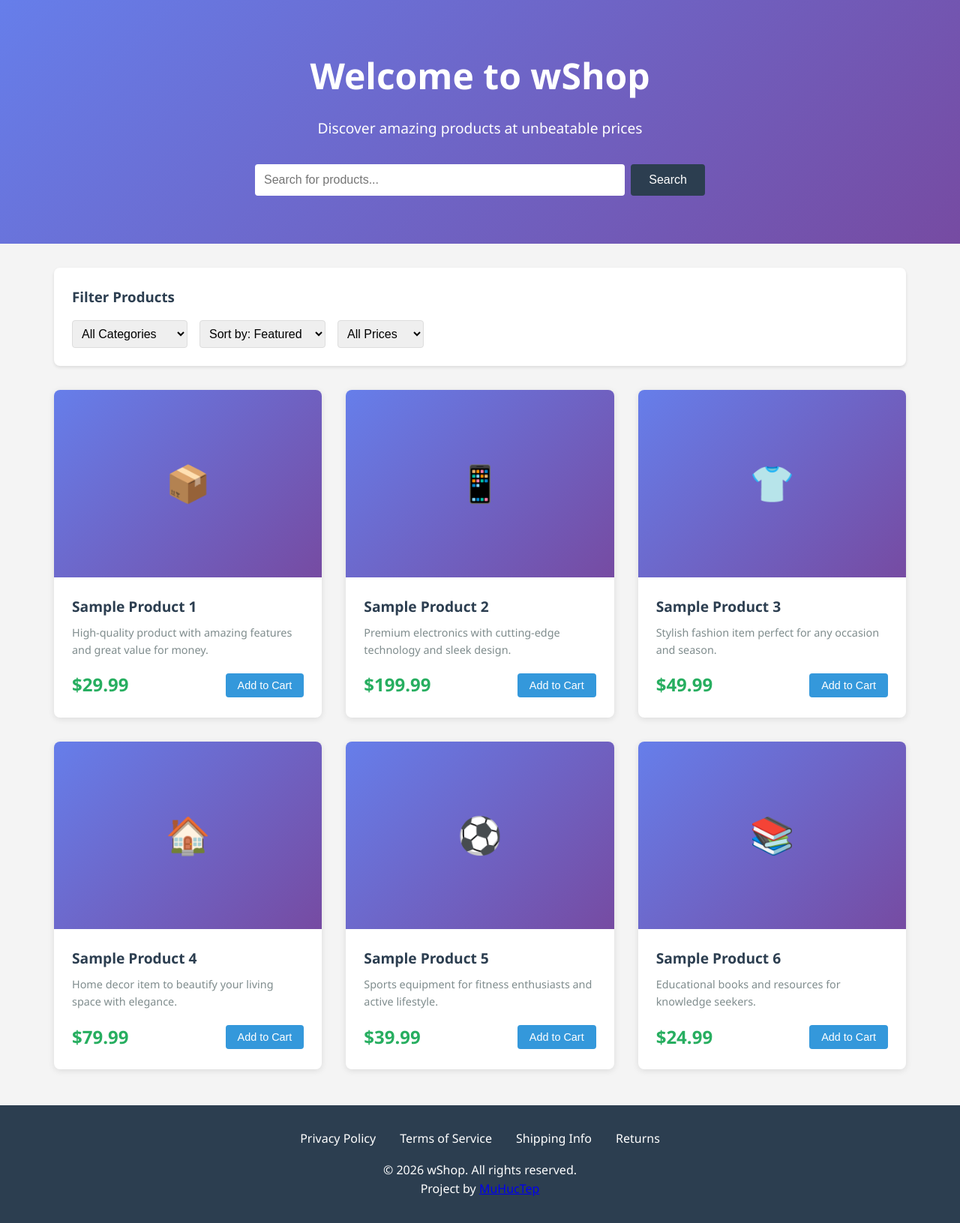
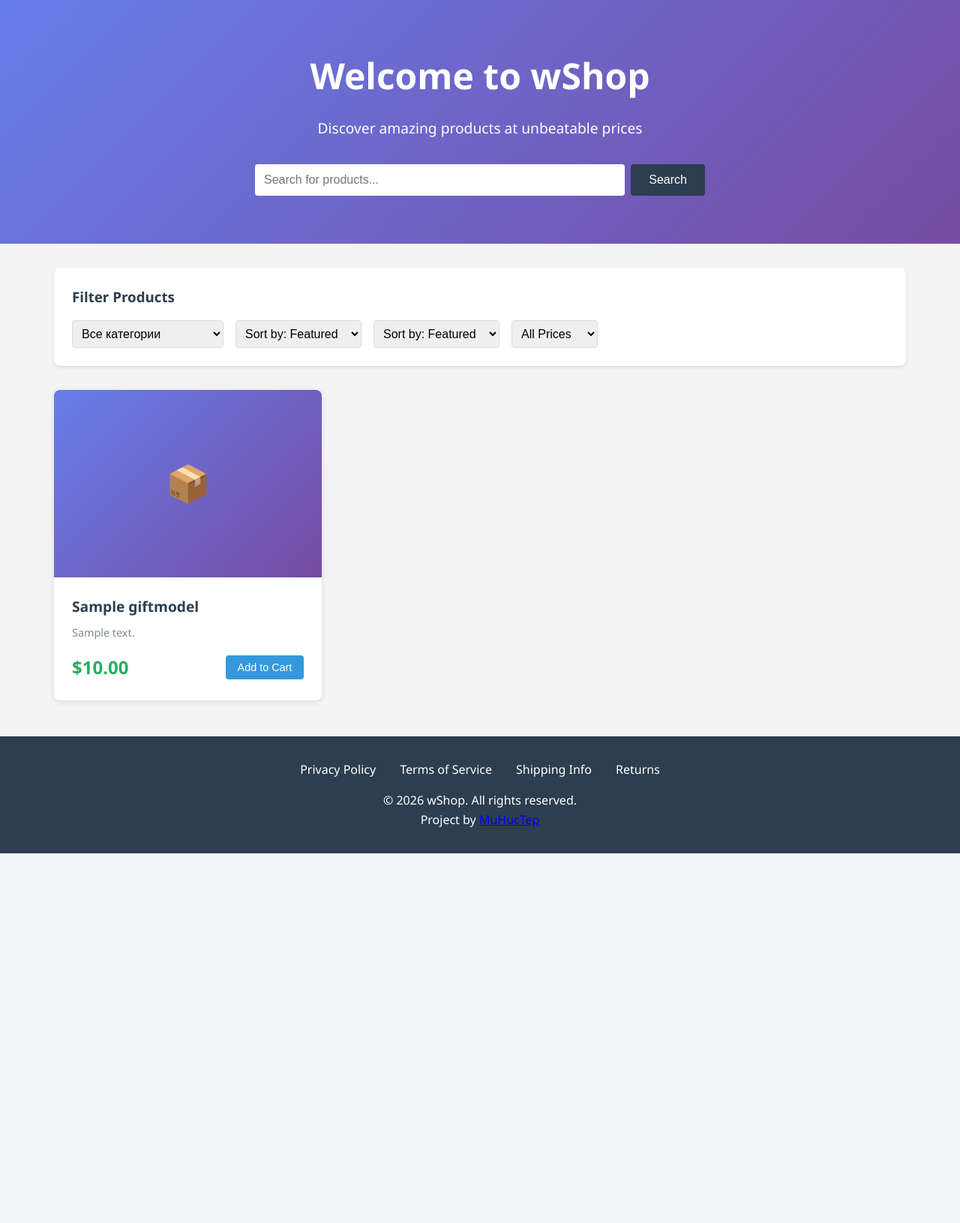
Before and after one commit to MuHucTep/wShop, a Django app: page / in a window 1280 px wide. Shown: the part 79-1710 px from the top of the page at 75% size. After the commit the page ends 1217 px from the top, so only its background shows below. Run offline with Django 5.2, Linux system fonts and the light colour scheme; tables that the repository leaves empty hold one stand-in row (values such as "Sample post").

Commit message:
add data from db to index.html

```diff
--- a/catalog/templates/index.html
+++ b/catalog/templates/index.html
@@ -33,12 +33,19 @@
             <h3>Filter Products</h3>
             <div class="filter-group">
                 <select>
-                    <option>All Categories</option>
-                    <option>Electronics</option>
-                    <option>Fashion</option>
-                    <option>Home & Garden</option>
-                    <option>Sports</option>
-                    <option>Books</option>
+                    {% if categories %}
+                    <option>Все категории</option>
+                    {% for category in categories %}
+                    <option title="{{ category.description }}">{{ category.name }}</option>
+                    {% endfor %}
+                    {% endif %}
+                </select>
+                <select>
+                    <option>Sort by: Featured</option>
+                    <option>Price: Low to High</option>
+                    <option>Price: High to Low</option>
+                    <option>Newest</option>
+                    <option>Best Selling</option>
                 </select>
                 <select>
                     <option>Sort by: Featured</option>
@@ -58,22 +65,22 @@
         </div>
 
         <div class="products-grid">
-            {% if products %}
-                {% for product in products %}
+            {% if gifts %}
+                {% for gift in gifts %}
                 <div class="product-card">
                     <div class="product-image">
-                        {% if product.image %}
-                            <img src="{{ product.image.url }}" alt="{{ product.name }}">
+                        {% if gift.image %}
+                            <img src="{{ gift.image.url }}" alt="{{ gift.name }}">
                         {% else %}
                             📦
                         {% endif %}
                     </div>
                     <div class="product-info">
-                        <div class="product-title">{{ product.name }}</div>
-                        <div class="product-description">{{ product.description|truncatewords:15 }}</div>
+                        <div class="product-title">{{ gift.name }}</div>
+                        <div class="product-description">{{ gift.description|truncatewords:15 }}</div>
                         <div class="product-footer">
-                            <div class="product-price">${{ product.price }}</div>
-                            <button class="add-to-cart" data-product-id="{{ product.id }}">Add to Cart</button>
+                            <div class="product-price">${{ gift.price }}</div>
+                            <button class="add-to-cart" data-product-id="{{ gift.id }}">Add to Cart</button>
                         </div>
                     </div>
                 </div>
--- a/catalog/urls.py
+++ b/catalog/urls.py
@@ -3,5 +3,5 @@ from django.urls import path
 from catalog.views import *
 
 urlpatterns = [
-    path('', rood_view, name='rood_view'),
+    path('', root_view, name='root_view'),
 ]
--- a/catalog/views.py
+++ b/catalog/views.py
@@ -1,5 +1,6 @@
 from django.http import HttpResponse
 from django.shortcuts import render
+from .models import GiftModel, CategoryModel
 
-def rood_view(request):
-    return render(request, 'index.html')
+def root_view(request):
+    return render(request, 'index.html', context={'gifts': GiftModel.objects.all(), 'categories': CategoryModel.objects.all()})
```
